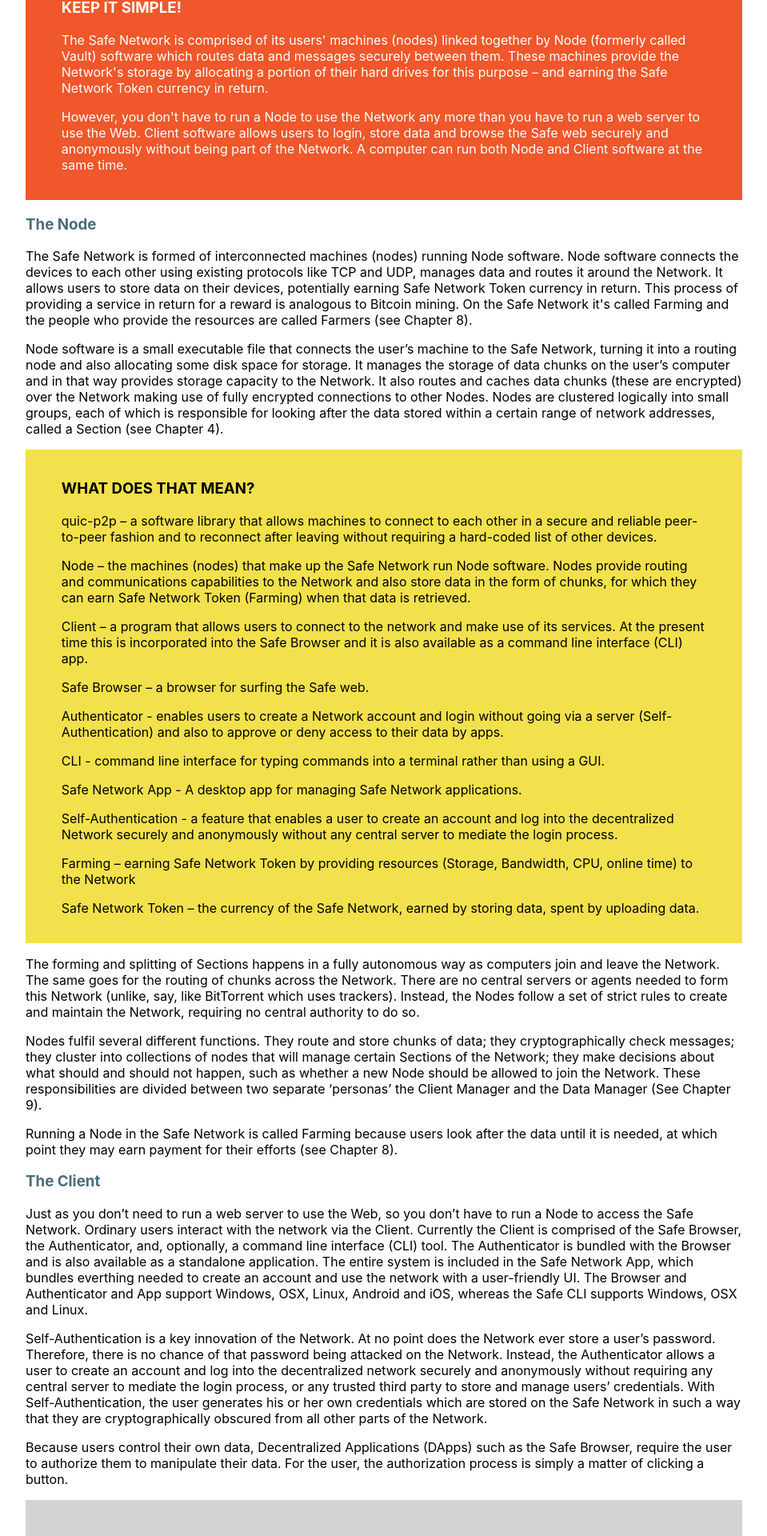
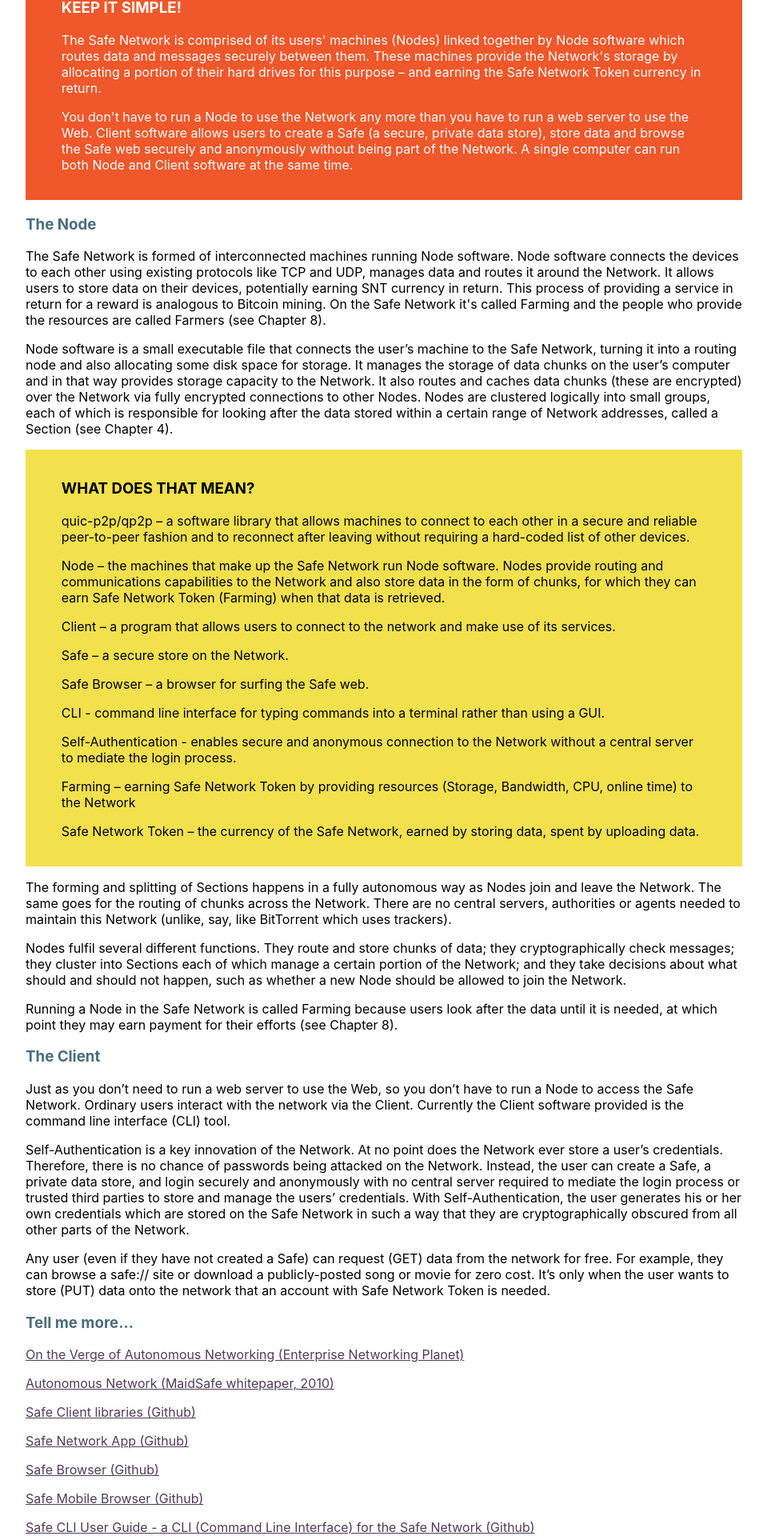
Before and after one commit to safenetwork/primer.safenetwork.org, a React (Create React App) app: page / in a window 1280 px wide. Shown: the part 5933-7853 px from the top of the page at 80% size, without its empty margins (160-1119 px from the left). Built offline with nearby package versions, Linux system fonts and the light colour scheme; the HTML template or start-up script is replaced by a standard one.

Commit message:
Update Chap3.js

```diff
--- a/src/pages/Chap3.js
+++ b/src/pages/Chap3.js
@@ -14,42 +14,43 @@ const component = () => (
 
 <p>The existing Internet is formed of servers and clients. Clients request data and servers provide it. When you browse the Web, you enter the address of the page into the browser (client software) and the browser requests data from the website in question which is stored on a specific server (server software).</p>
 
-        <p>The Safe Network does not use a client-server model. Instead the data resides across a network that's made up of the spare computing resources of its users. When a request for data is made, a message goes out across the Network and machines that hold the chunks that make up the required data return them to the requester.</p>
+<p>The Safe Network does not use a client-server model. Instead stored data is spread across a network made up of the spare computing resources of its users. When a request for some content is made, a message goes out across the Network and machines that hold the constituent parts of that content return them to the requester.</p>
 
 <p>Safe has two basic components: Nodes and Clients.</p>
 
         <div className="Keep-it-simple">
 
+
+
 <h3>Keep it simple!</h3>
 
-            <p>The Safe Network is comprised of its users' machines (nodes) linked together by Node (formerly called Vault) software which routes data and messages securely between them. These machines provide the Network's storage by allocating a portion of their hard drives for this purpose &ndash; and earning the Safe Network Token currency in return.</p>
-            <p>However, you don't have to run a Node to use the Network any more than you have to run a web server to use the Web. Client software allows users to login, store data and browse the Safe web securely and anonymously without being part of the Network. A computer can run both Node and Client software at the same time.&nbsp;&nbsp; </p>
+    <p>The Safe Network is comprised of its users' machines (Nodes) linked together by Node software which routes data and messages securely between them. These machines provide the Network's storage by allocating a portion of their hard drives for this purpose &ndash; and earning the Safe Network Token currency in return.</p>
+    <p>You don't have to run a Node to use the Network any more than you have to run a web server to use the Web. Client software allows users to create a Safe (a secure, private data store), store data and browse the Safe web securely and anonymously without being part of the Network. A single computer can run both Node and Client software at the same time.&nbsp;&nbsp; </p>
 </div>
 
 
 
 <h3>The Node</h3>
 
-        <p>The Safe Network is formed of interconnected machines (nodes) running Node software. Node software connects the devices to each other using existing protocols like TCP and UDP, manages data and routes it around the Network. It allows users to store data on their devices, potentially earning Safe Network Token currency in return. This process of providing a service in return for a reward is analogous to Bitcoin mining. On the Safe Network it's called Farming and the people who provide the resources are called Farmers (see Chapter 8).</p>
+<p>The Safe Network is formed of interconnected machines running Node software. Node software connects the devices to each other using existing protocols like TCP and UDP, manages data and routes it around the Network. It allows users to store data on their devices, potentially earning SNT currency in return. This process of providing a service in return for a reward is analogous to Bitcoin mining. On the Safe Network it's called Farming and the people who provide the resources are called Farmers (see Chapter 8).</p>
 
-        <p>Node software is a small executable file that connects the user&rsquo;s machine to the Safe Network, turning it into a routing node and also allocating some disk space for storage. It manages the storage of data chunks on the user&rsquo;s computer and in that way provides storage capacity to the Network. It also routes and caches data chunks (these are encrypted) over the Network making use of fully encrypted connections to other Nodes. Nodes are clustered logically into small groups, each of which is responsible for looking after the data stored within a certain range of network addresses, called a Section (see Chapter 4).</p>
-
+<p>Node software is a small executable file that connects the user&rsquo;s machine to the Safe Network, turning it into a routing node and also allocating some disk space for storage. It manages the storage of data chunks on the user&rsquo;s computer and in that way provides storage capacity to the Network. It also routes and caches data chunks (these are encrypted) over the Network via fully encrypted connections to other Nodes. Nodes are clustered logically into small groups, each of which is responsible for looking after the data stored within a certain range of Network addresses, called a Section (see Chapter 4).</p>
 <div className="What-does-that-mean">
         <h3>What does that mean?</h3>
 
-        <p>quic-p2p &ndash; a software library that allows machines to connect to each other in a secure and reliable peer-to-peer fashion and to reconnect after leaving without requiring a hard-coded list of other devices.</p>
+        <p>quic-p2p/qp2p &ndash; a software library that allows machines to connect to each other in a secure and reliable peer-to-peer fashion and to reconnect after leaving without requiring a hard-coded list of other devices.</p>
 
-        <p>Node &ndash; the machines (nodes) that make up the Safe Network run Node software. Nodes provide routing and communications capabilities to the Network and also store data in the form of chunks, for which they can earn Safe Network Token (Farming) when that data is retrieved.</p>
+        <p>Node &ndash; the machines that make up the Safe Network run Node software. Nodes provide routing and communications capabilities to the Network and also store data in the form of chunks, for which they can earn Safe Network Token (Farming) when that data is retrieved.</p>
 
-        <p>Client &ndash; a program that allows users to connect to the network and make use of its services. At the present time this is incorporated into the Safe Browser and it is also available as a command line interface (CLI) app.</p>
+        <p>Client &ndash; a program that allows users to connect to the network and make use of its services.</p>
+
+        <p>Safe &ndash; a secure store on the Network.</p>
 
         <p>Safe Browser &ndash; a browser for surfing the Safe web.</p>
 
-            <p>Authenticator - enables users to create a Network account and login without going via a server (Self-Authentication) and also to approve or deny access to their data by apps.</p>
             <p>CLI - command line interface for typing commands into a terminal rather than using a GUI.</p>
-            <p>Safe Network App - A desktop app for managing Safe Network applications.</p>
 
-        <p>Self-Authentication - a feature that enables a user to create an account and log into the decentralized Network securely and anonymously without any central server to mediate the login process.</p>
+        <p>Self-Authentication - enables secure and anonymous connection to the Network without a central server to mediate the login process.</p>
 
         <p>Farming &ndash; earning Safe Network Token by providing resources (Storage, Bandwidth, CPU, online time) to the Network</p>
 
@@ -57,39 +58,28 @@ const component = () => (
 
         </div>
 
-        <p>The forming and splitting of Sections happens in a fully autonomous way as computers join and leave the Network. The same goes for the routing of chunks across the Network. There are no central servers or agents needed to form this Network (unlike, say, like BitTorrent which uses trackers). Instead, the Nodes follow a set of strict rules to create and maintain the Network, requiring no central authority to do so.</p>
+        <p>The forming and splitting of Sections happens in a fully autonomous way as Nodes join and leave the Network. The same goes for the routing of chunks across the Network. There are no central servers, authorities or agents needed to maintain this Network (unlike, say, like BitTorrent which uses trackers).</p>
 
-        <p>Nodes fulfil several different functions. They route and store chunks of data; they cryptographically check messages; they cluster into collections of nodes that will manage certain Sections of the Network; they make decisions about what should and should not happen, such as whether a new Node should be allowed to join the Network. These responsibilities are divided between two separate &lsquo;personas&rsquo; the Client Manager and the Data Manager (See Chapter 9).</p>
+<p>Nodes fulfil several different functions. They route and store chunks of data; they cryptographically check messages; they cluster into  Sections each of which manage a certain portion of the Network; and they take decisions about what should and should not happen, such as whether a new Node should be allowed to join the Network.</p>
 
 <p>Running a Node in the Safe Network is called Farming because users look after the data until it is needed, at which point they may earn payment for their efforts (see Chapter 8).</p>
 
 <h3>The Client</h3>
 
-        <p>Just as you don&rsquo;t need to run a web server to use the Web, so you don&rsquo;t have to run a Node to access the Safe Network. Ordinary users interact with the network via the Client. Currently the Client is comprised of the Safe Browser, the Authenticator, and, optionally, a command line interface (CLI) tool. The Authenticator is bundled with the Browser and is also available as a standalone application. The entire system is included in the Safe Network App, which bundles everthing needed to create an account and use the network with a user-friendly UI. The Browser and Authenticator and App support Windows, OSX, Linux, Android and iOS, whereas the Safe CLI supports Windows, OSX and Linux.</p>
+<p>Just as you don&rsquo;t need to run a web server to use the Web, so you don&rsquo;t have to run a Node to access the Safe Network. Ordinary users interact with the network via the Client. Currently the Client software provided is the command line interface (CLI) tool. </p>
 
-        <p>Self-Authentication is a key innovation of the Network. At no point does the Network ever store a user&rsquo;s password. Therefore, there is no chance of that password being attacked on the Network. Instead, the Authenticator allows a user to create an account and log into the decentralized network securely and anonymously without requiring any central server to mediate the login process, or any trusted third party to store and manage users&rsquo; credentials. With Self-Authentication, the user generates his or her own credentials which are stored on the Safe Network in such a way that they are cryptographically obscured from all other parts of the Network.</p>
-
-        <p>Because users control their own data, Decentralized Applications (DApps) such as the Safe Browser, require the user to authorize them to manipulate their data. For the user, the authorization process is simply a matter of clicking a button.</p>
-
-        <div className="Full-width-pic" align="center">
-
-            <img className="Img" src={app_auth_flow} alt="App auth flow" width="70%" align="center" />
-        </div>
+<p>Self-Authentication is a key innovation of the Network. At no point does the Network ever store a user&rsquo;s credentials. Therefore, there is no chance of passwords being attacked on the Network. Instead, the user can create a Safe, a private data store, and login securely and anonymously with no central server required to mediate the login process or trusted third parties to store and manage the users’ credentials. With Self-Authentication, the user generates his or her own credentials which are stored on the Safe Network in such a way that they are cryptographically obscured from all other parts of the Network.</p>
 
 
-
-        <p>Any user (even if they&rsquo;re not logged in) can request (GET) data from the network for free. For example, they can browse a safe:// site or download a publicly-posted song or movie for zero cost. It&rsquo;s only when the user wants to store (PUT) data onto the network that an account with Safe Network Token is needed.</p>
+<p>Any user (even if they have not created a Safe) can request (GET) data from the network for free. For example, they can browse a safe:// site or download a publicly-posted song or movie for zero cost. It&rsquo;s only when the user wants to store (PUT) data onto the network that an account with Safe Network Token is needed.</p>
 <h3>Tell me more...</h3>
 <p><a href="http://www.enterprisenetworkingplanet.com/datacenter/datacenter-blog/on-the-verge-of-autonomous-networking.html">On the Verge of Autonomous Networking (Enterprise Networking Planet)</a></p>
-        <p><a href="http://docs.maidsafe.net/Whitepapers/pdf/AutonomousNetwork.pdf">Autonomous Network (MaidSafe whitepaper)</a></p>
-        <p><a href="https://github.com/maidsafe/safe_vault">An Implementation of a Safe Network Vault (Github)</a></p>
+<p><a href="http://docs.maidsafe.net/Whitepapers/pdf/AutonomousNetwork.pdf">Autonomous Network (MaidSafe whitepaper, 2010)</a></p>
 <p><a href="https://github.com/maidsafe/safe_client_libs">Safe Client libraries (Github)</a></p>
 <p><a href="https://github.com/maidsafe/safe-network-app">Safe Network App (Github)</a></p>
 <p><a href="https://github.com/maidsafe/safe_browser">Safe Browser (Github)</a></p>
 <p><a href="https://github.com/maidsafe/safe_browser">Safe Mobile Browser (Github)</a></p>
-        <p><a href="https://github.com/maidsafe/safe-api/blob/master/safe-cli/README.md">Safe CLI User Guide -  a CLI (Command Line Interface) for the Safe Network (Github)</a></p>
-		<p><a href="https://github.com/maidsafe/safe_client_libs/tree/master/safe_authenticator">Safe Authenticator library for interfacing with Authenticator frontend (Github)</a></p>
-		<p><a href="https://github.com/maidsafe/safe-authenticator-cli">Safe Authenticator CLI(Github)</a></p>
+<p><a href="https://github.com/maidsafe/sn_cli#safe-network-cli">Safe CLI User Guide -  a CLI (Command Line Interface) for the Safe Network (Github)</a></p>
 
 
     </div>
```
Lines whose indentation alone changed are shown as unchanged.
